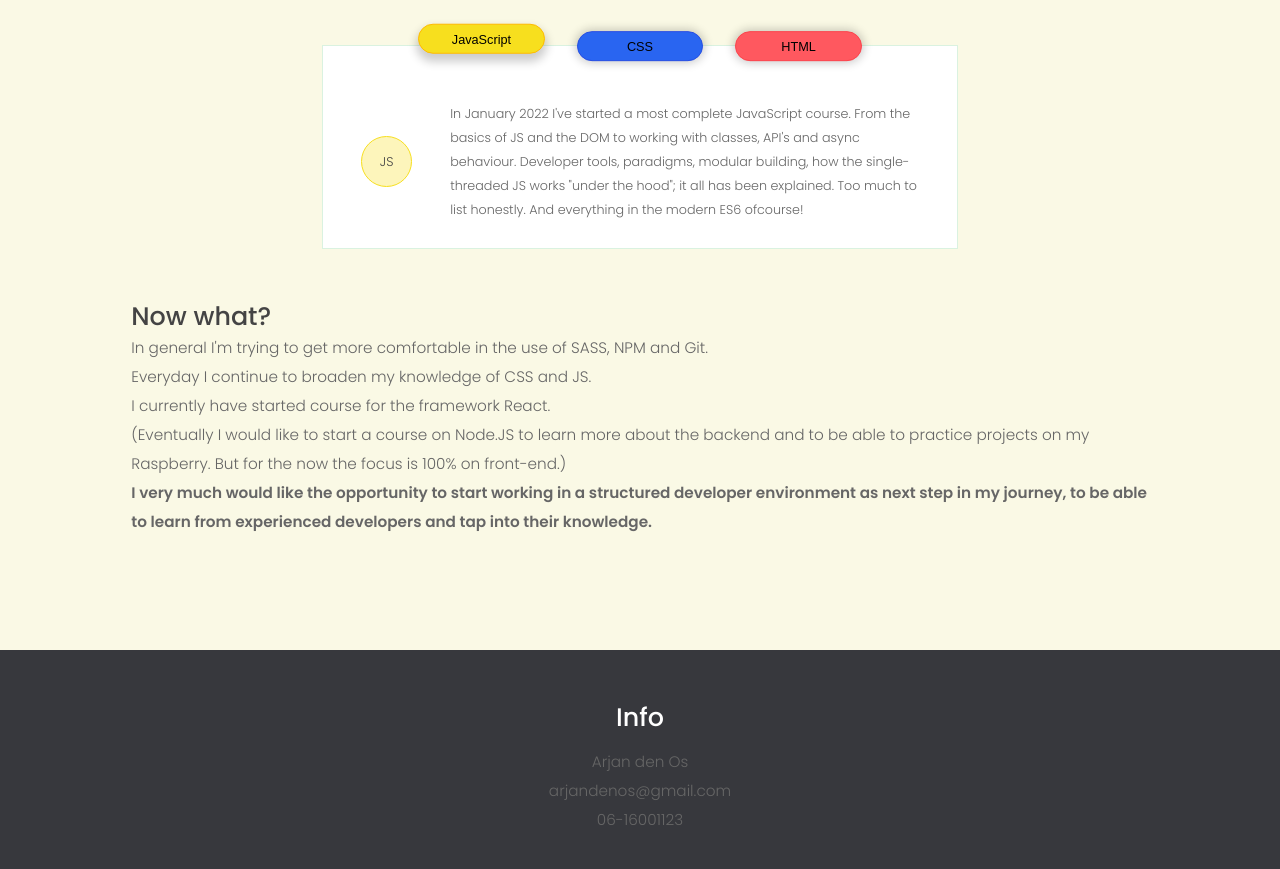
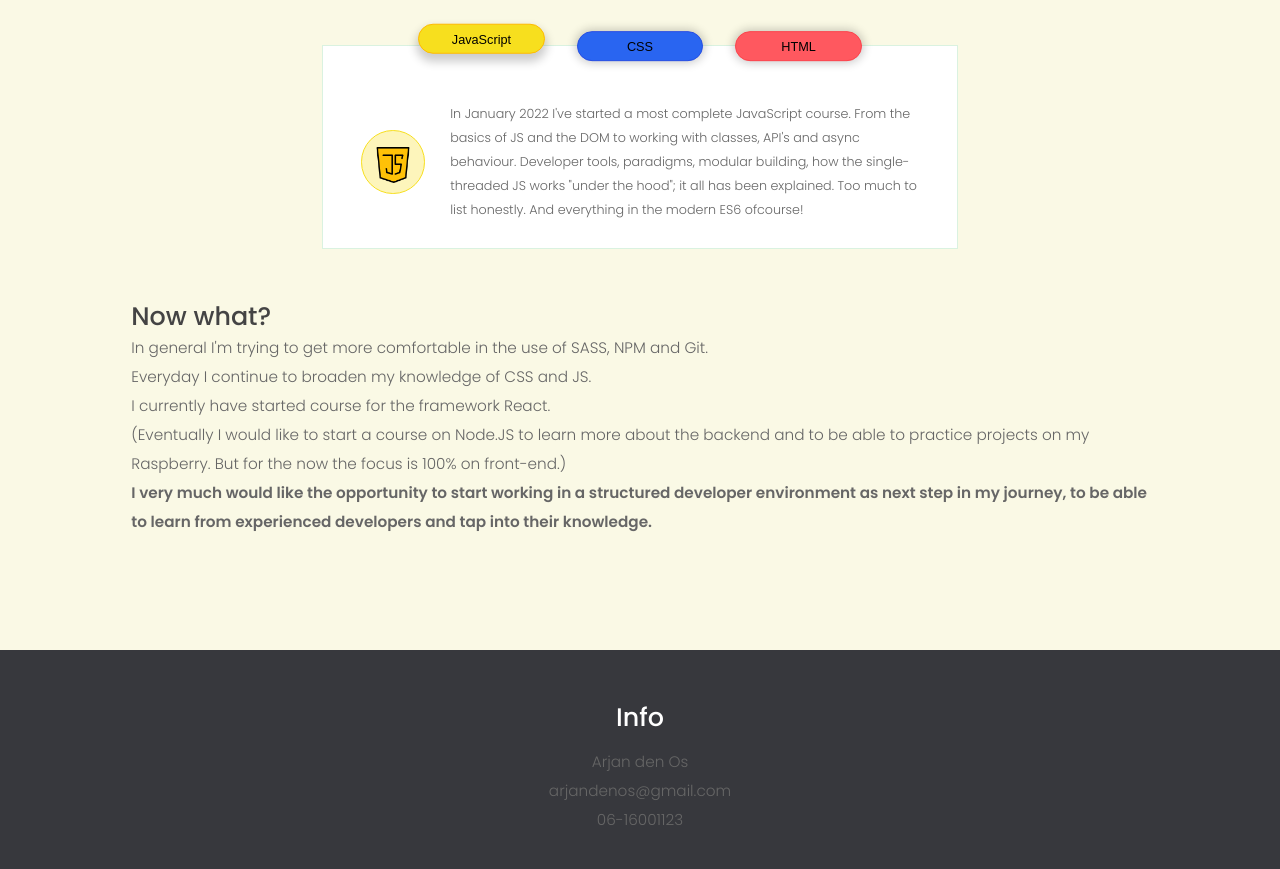
Before and after one commit to TzadO/portfolio, a website: page index.html in a window 1280 px wide. Shown: the part 2120-2989 px from the top of the page. Drawn offline with Linux system fonts and the light colour scheme.

Commit message:
added brand logos

```diff
--- a/index.html
+++ b/index.html
@@ -143,20 +143,26 @@
           <button class="tools__tab tools__tab--3" data-tab="3">HTML</button>
         </div>
         <div class="tools__content tools__content--1 tools__content--active">
-          <div class="tools__icon tools__icon--1">JS</div>
+          <div class="tools__icon tools__icon--1">
+            <img src="img/js.png" alt="javascript logo">
+          </div>
           <p>
             In January 2022 I've started a most complete JavaScript course. From the basics of JS and the DOM to working with classes, API's and async behaviour. Developer tools, paradigms, modular building, how the single-threaded JS works "under the hood"; it all has been explained. Too much to list honestly. And everything in the modern ES6 ofcourse!
           </p>
         </div>
 
         <div class="tools__content tools__content--2">
-          <div class="tools__icon tools__icon--2">CSS</div>
+          <div class="tools__icon tools__icon--2">
+            <img src="img/css.png" alt="css logo">
+          </div>
           <p>
             Via <a href="https://www.udemy.com/" target="_blank" class="section__information-link">Udemy</a> I have completed an advanced CSS/SASS course with flexbox and grid as basis, but also 'older' techniques have been explained. Trying to create fully responsive layout with as little media-query's as possible was an eye-opener and sometimes a challenging puzzle. Working with SASS and compiling with NPM was a good introduction to professional developing.
           </p>
         </div>
         <div class="tools__content tools__content--3">
-          <div class="tools__icon tools__icon--3">HTML</div>
+          <div class="tools__icon tools__icon--3">
+            <img src="img/html.png" alt="html logo">
+          </div>
           <p>
             I started with <a href="https://www.freecodecamp.org/" target="_blank" class="section__information-link">FreeCodeCamp</a> and
             <a href="https://www.theodinproject.com/" target="_blank" class="section__information-link">The Odin Project</a> to learn the basics of HTML. Forms, images, links etcetera. Via <a href="https://www.a11yproject.com/" target="_blank" class="section__information-link">a11yproject</a> I eventually learned the importance of semantically correct HTML and how the accessibility-tree node works.
--- a/style.css
+++ b/style.css
@@ -658,9 +658,10 @@ h4 {
   align-items: center;
   justify-content: center;
   align-self: center;
-  height: 4rem;
-  width: 4rem;
+  height: 5rem;
+  width: 5rem;
   border-radius: 50%;
+  padding: 1rem;
 }
 
 .tools__icon--1 {
@@ -674,6 +675,15 @@ h4 {
 .tools__icon--3 {
   background-color: var(--color-html-opacity);
   border: 1px solid var(--color-html);
+}
+
+.tools__icon > img {
+  width: 100%;
+  height: 100%;
+}
+
+.tools__icon--1 > img {
+  transform: translateY(3px);
 }
 
 .section--contact {
```
Also changed, not shown: img/css.png (added), img/favicon-gradient.webp (deleted), img/html.png (added), img/js.png (added), img/webdev-icon.png (deleted), img/webdev-icon1.png (deleted), img/weblogo-wit.webp (deleted), img/zelf1.jpg (deleted).
